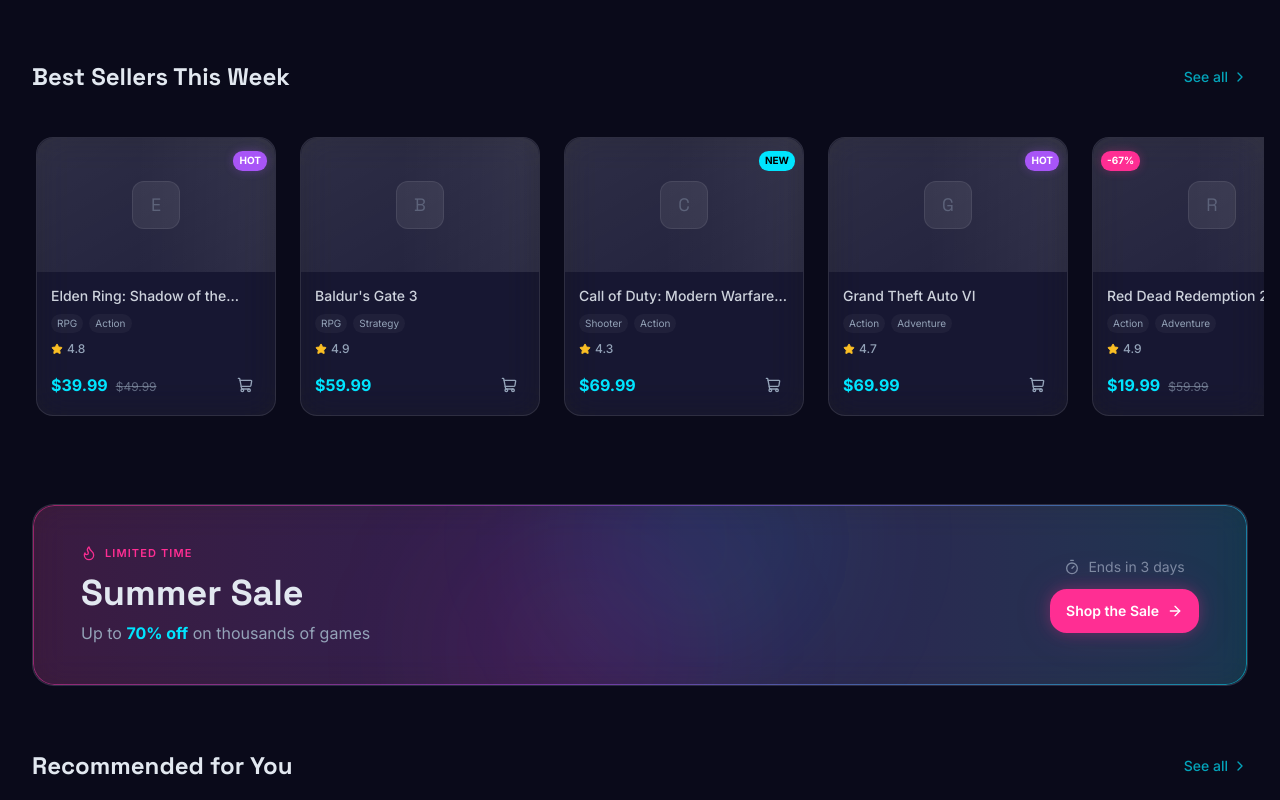
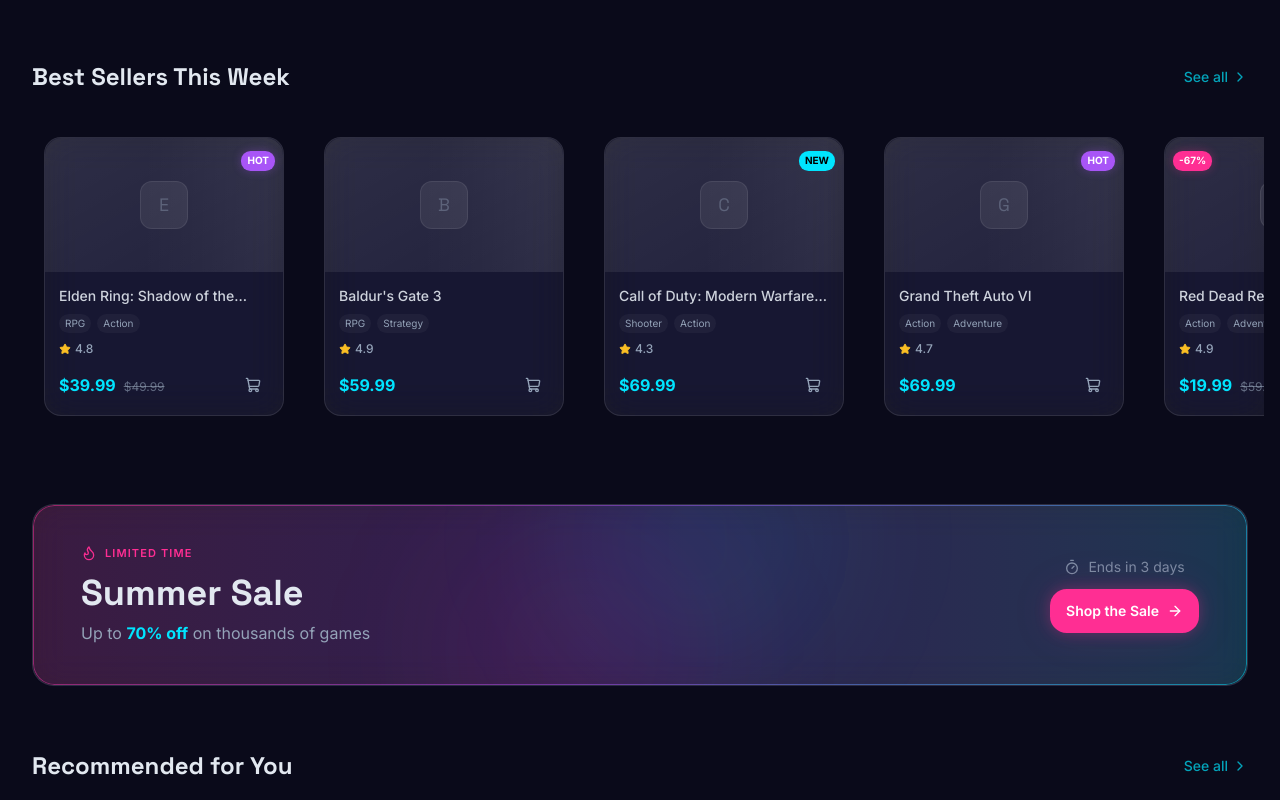
Before and after one commit to Marsh-Edge/Neon-Game, a Next.js app: page / in a window 1280 px wide. Shown: the part 820-1620 px from the top of the page. Built offline with nearby package versions, Linux system fonts and the light colour scheme.

Commit message:
fix: increase card wrapper padding for better glow breathing room

```diff
--- a/app/components/home/GameRow.tsx
+++ b/app/components/home/GameRow.tsx
@@ -37,7 +37,7 @@
         )}
       >
         {games.map((game) => (
-          <div key={game.id} className="shrink-0 px-1">
+          <div key={game.id} className="shrink-0 px-3">
             <GameCard game={game} />
           </div>
         ))}
```
